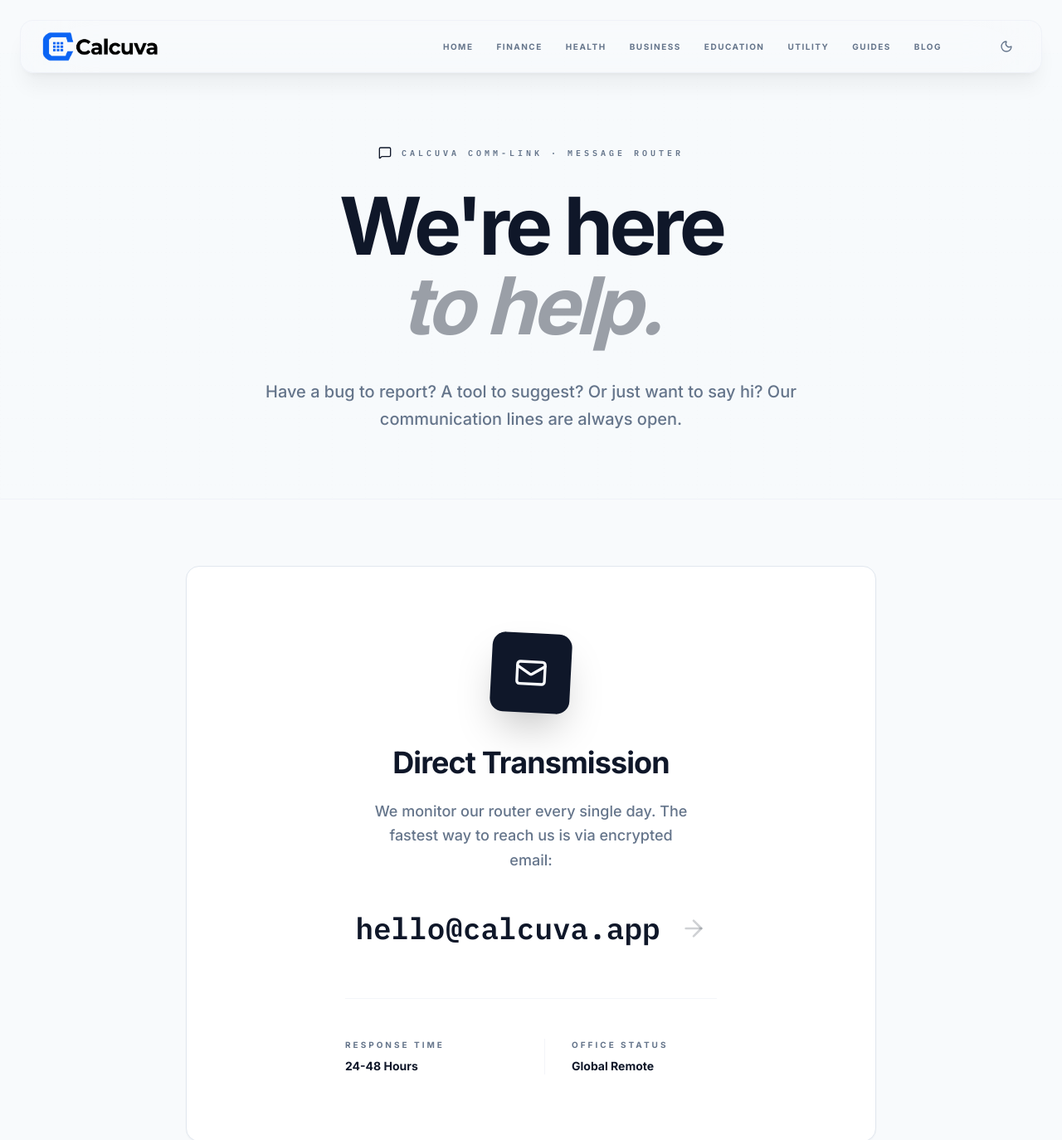
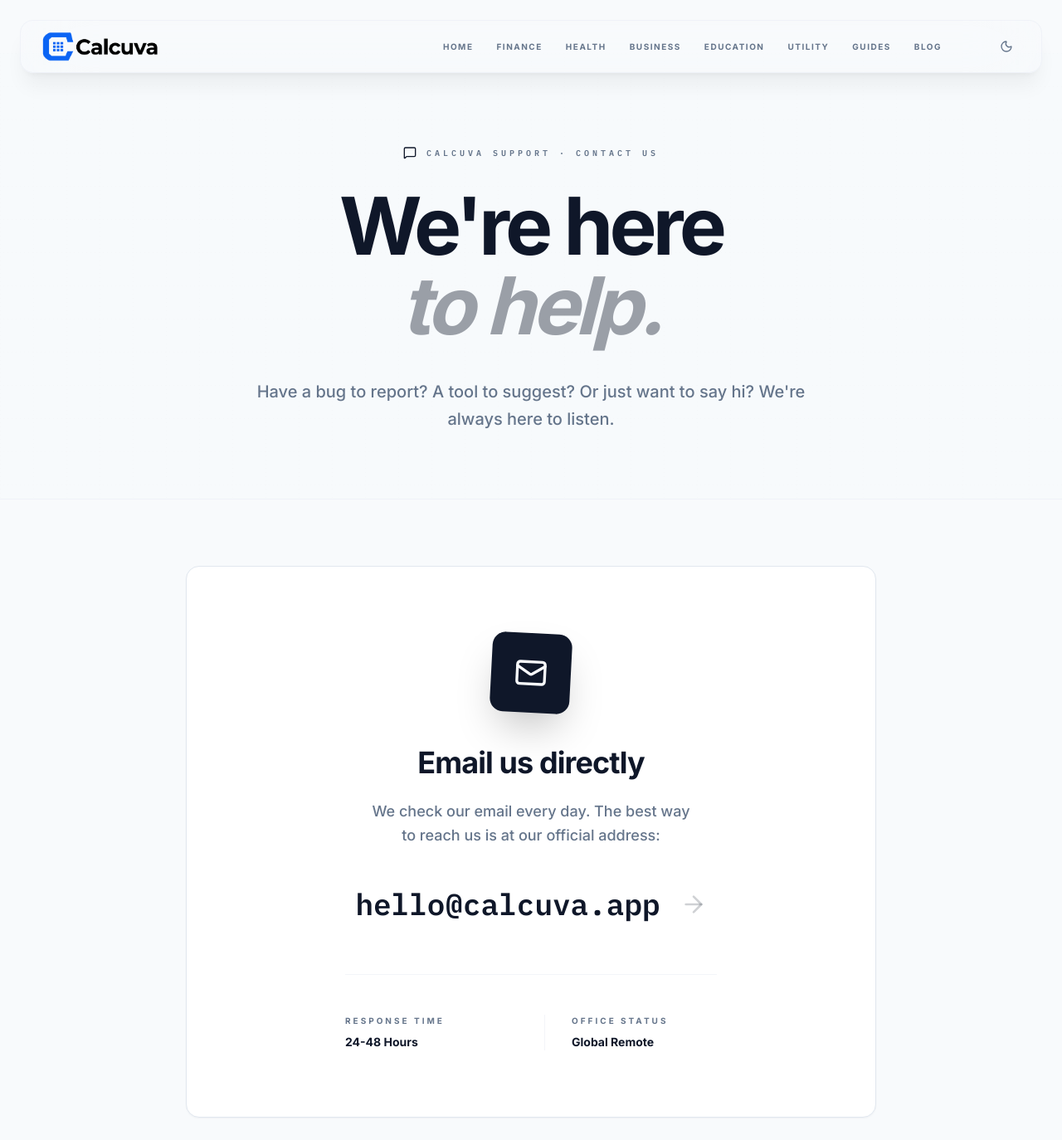
Before and after one commit to amiriqbalmcs/calcuva.app, a Next.js app: page /contact in a window 1280 px wide. Shown: the top 1374 px of the page at 83% size. Built offline with nearby package versions, Linux system fonts and the light colour scheme.

Commit message:
Simplify language on internal pages, removing technical metaphors while keeping premium layout

```diff
--- a/src/app/about/page.tsx
+++ b/src/app/about/page.tsx
@@ -24,7 +24,7 @@
         <div className="container-wide max-w-4xl relative z-10">
           <div className="flex items-center justify-center gap-2 mb-8 font-mono text-[10px] uppercase font-black tracking-[0.3em] text-muted-foreground">
             <Calculator className="size-3.5 text-foreground" />
-            <span>Calcuva Architecture · Mission Control</span>
+            <span>Calcuva Platform · About Us</span>
           </div>
           <h1 className="text-5xl sm:text-7xl font-bold tracking-tight text-center mb-8">
             Simple tools for <br />
--- a/src/app/blog/page.tsx
+++ b/src/app/blog/page.tsx
@@ -38,7 +38,7 @@
             <section className="container-wide mb-24 text-center">
                <div className="flex items-center justify-center gap-3 mb-10 font-mono text-[10px] uppercase font-black tracking-[0.4em] text-muted-foreground animate-fade-up">
                   <BookOpen className="size-4 text-foreground" />
-                  <span>Calcuva Research · Intelligence Hub</span>
+                  <span>Calcuva Blog · Expert Guides</span>
                </div>
                <h1 className="text-6xl sm:text-8xl font-bold tracking-tighter mb-10 animate-fade-up">
                   The Science of <br />
--- a/src/app/contact/page.tsx
+++ b/src/app/contact/page.tsx
@@ -25,14 +25,14 @@
         <div className="container-wide max-w-4xl relative z-10">
           <div className="flex items-center justify-center gap-3 mb-8 font-mono text-[10px] uppercase font-black tracking-[0.4em] text-muted-foreground animate-fade-up">
             <MessageSquare className="size-4 text-foreground" />
-            <span>Calcuva Comm-Link · Message Router</span>
+            <span>Calcuva Support · Contact Us</span>
           </div>
           <h1 className="text-6xl sm:text-8xl font-bold tracking-tighter text-center mb-10 animate-fade-up">
             We're here <br />
             <span className="text-foreground/40 italic">to help.</span>
           </h1>
           <p className="text-muted-foreground text-center text-lg sm:text-xl leading-relaxed max-w-2xl mx-auto font-medium animate-fade-up" style={{ animationDelay: "100ms" }}>
-            Have a bug to report? A tool to suggest? Or just want to say hi? Our communication lines are always open.
+            Have a bug to report? A tool to suggest? Or just want to say hi? We're always here to listen.
           </p>
         </div>
       </header>
@@ -43,9 +43,9 @@
            <div className="size-24 rounded-2xl bg-foreground flex items-center justify-center text-background mx-auto mb-10 shadow-2xl rotate-3 group-hover:rotate-0 transition-transform duration-500">
               <Mail className="size-10" />
            </div>
-           <h2 className="text-4xl font-bold mb-6 tracking-tight">Direct Transmission</h2>
+           <h2 className="text-4xl font-bold mb-6 tracking-tight">Email us directly</h2>
            <p className="text-muted-foreground text-lg mb-12 leading-relaxed max-w-sm mx-auto font-medium">
-              We monitor our router every single day. The fastest way to reach us is via encrypted email:
+              We check our email every day. The best way to reach us is at our official address:
            </p>
 
            <a
--- a/src/app/privacy/page.tsx
+++ b/src/app/privacy/page.tsx
@@ -24,7 +24,7 @@
         <div className="container-wide max-w-4xl relative z-10">
           <div className="flex items-center justify-center gap-3 mb-8 font-mono text-[10px] uppercase font-black tracking-[0.4em] text-muted-foreground animate-fade-up">
             <Lock className="size-4 text-foreground" />
-            <span>Calcuva Protocol · Privacy Matrix</span>
+            <span>Calcuva Safety · Privacy Policy</span>
           </div>
           <h1 className="text-6xl sm:text-8xl font-bold tracking-tighter text-center mb-10 animate-fade-up">
             Your data is <br />
```
